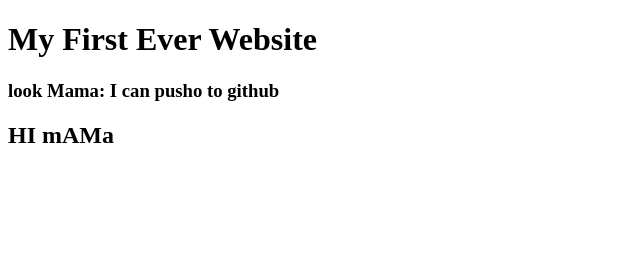
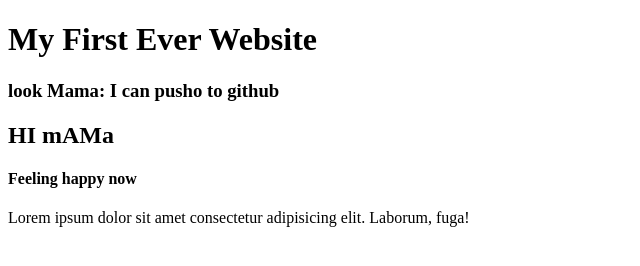
Before and after one commit to KAFAYETULLAH/my-first-website, a plain HTML site: page index.html in a window 1280 px wide. Shown: the whole page, without its empty margins (0-640 px from the left). Drawn offline with Linux system fonts and the light colour scheme.

Commit message:
ghost hunting

```diff
--- a/index.html
+++ b/index.html
@@ -10,5 +10,7 @@
   <h1> My First Ever Website </h1>
   <h3> look Mama: I can pusho to github</h3>
   <h2>HI mAMa</h2>
+  <h4>Feeling happy now</h4>
+  <p> Lorem ipsum dolor sit amet consectetur adipisicing elit. Laborum, fuga!</p>
 </body>
 </html>
```
